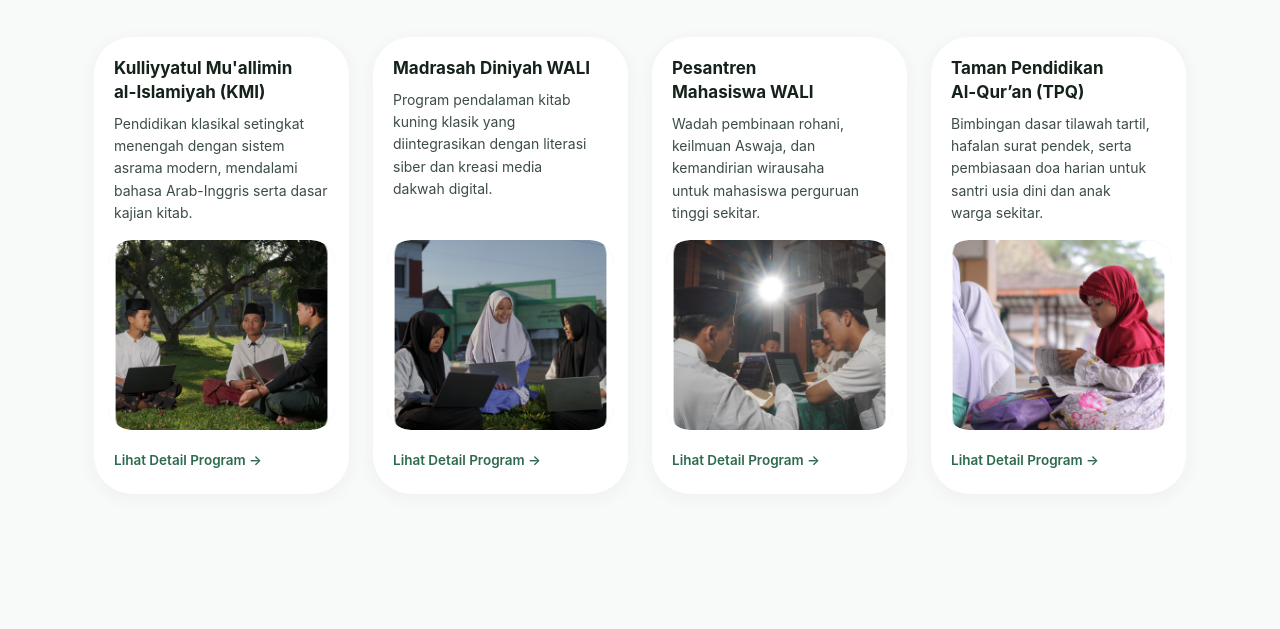
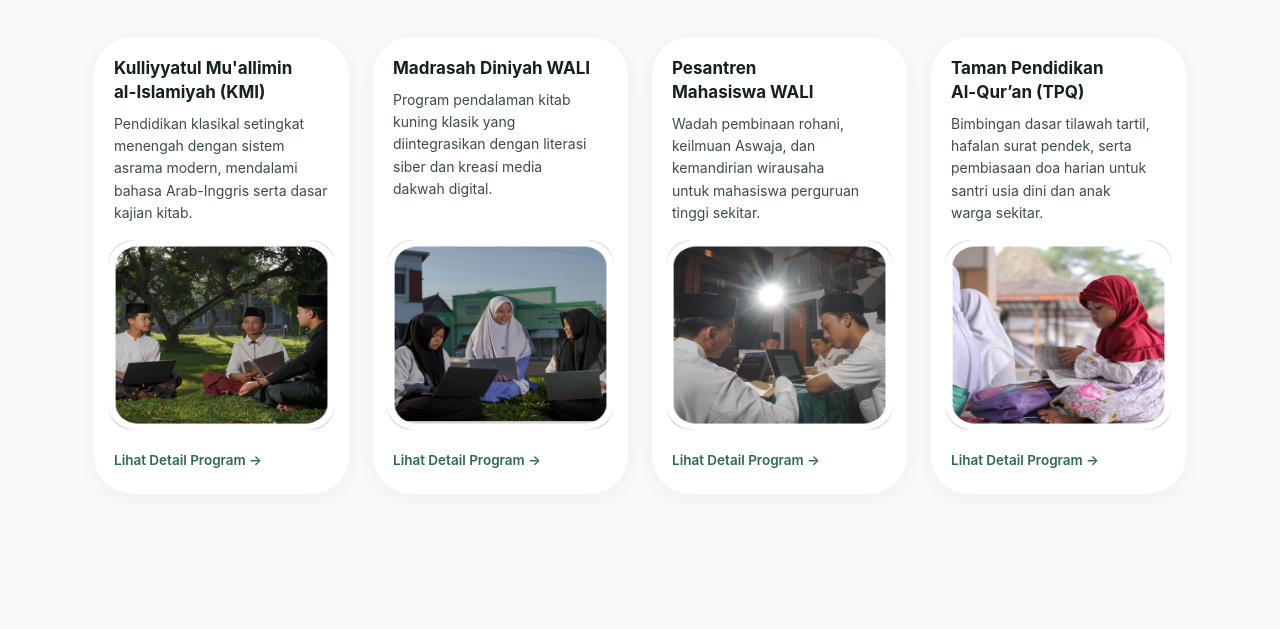
Before and after one commit to Azyska/waligenerasi, a PHP site: page /index.html in a window 1280 px wide. Shown: the part 1591-2220 px from the top of the page. Run offline with PHP 8.4, Linux system fonts and the light colour scheme; some libraries are stand-ins or nearby versions; some web fonts are replaced.

Commit message:
gaya: menyesuaikan ukuran dan lengkungan gambar pada kartu program

```diff
--- a/assets/css/style.css
+++ b/assets/css/style.css
@@ -600,8 +600,8 @@ html.lenis,
   inset: 0;
   width: 100%;
   height: 100%;
-  object-fit: cover;
-  object-position: center;
+  max-width: none;
+  object-fit: fill;
   border-radius: 24px;
 }
 
```
